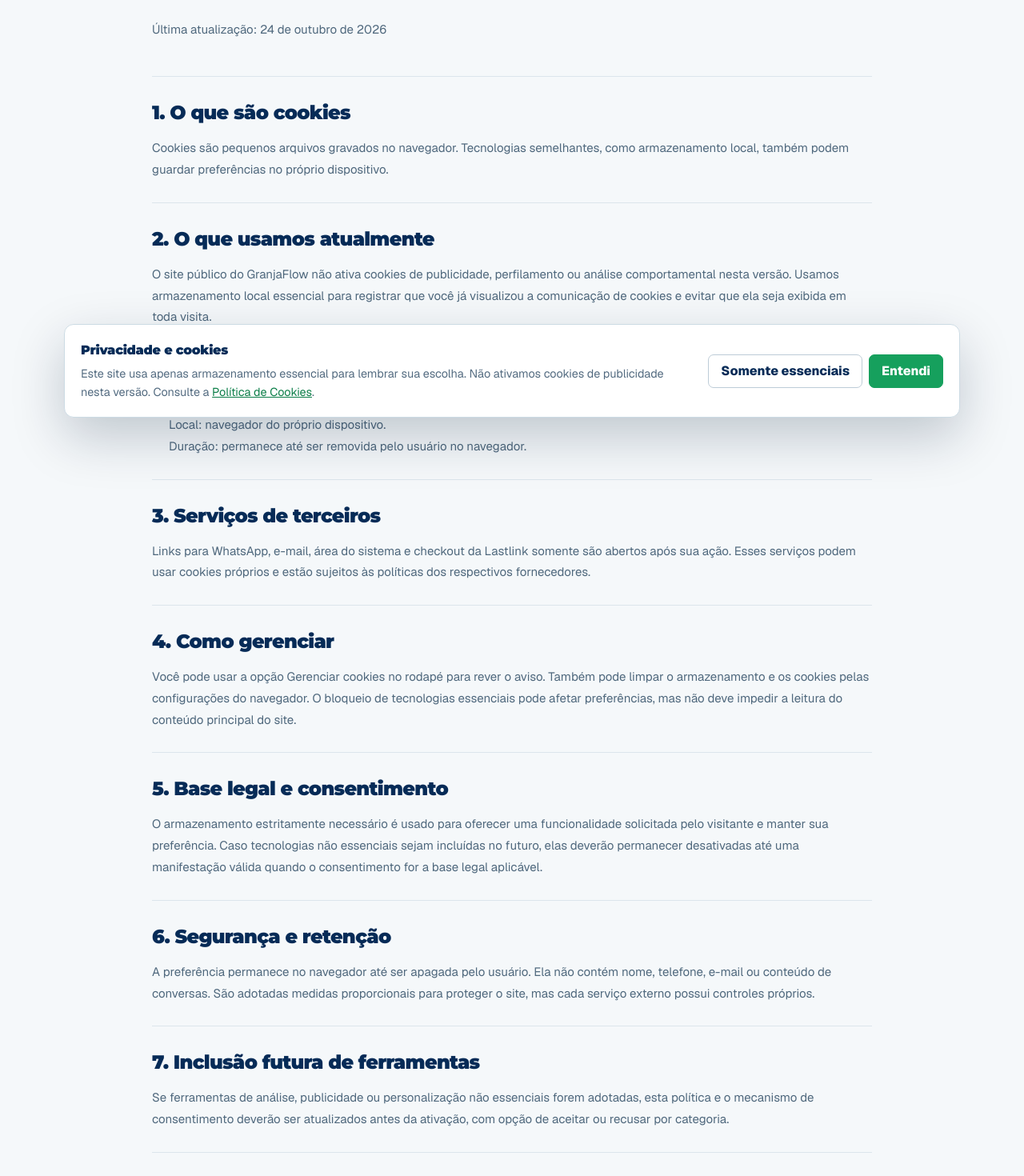
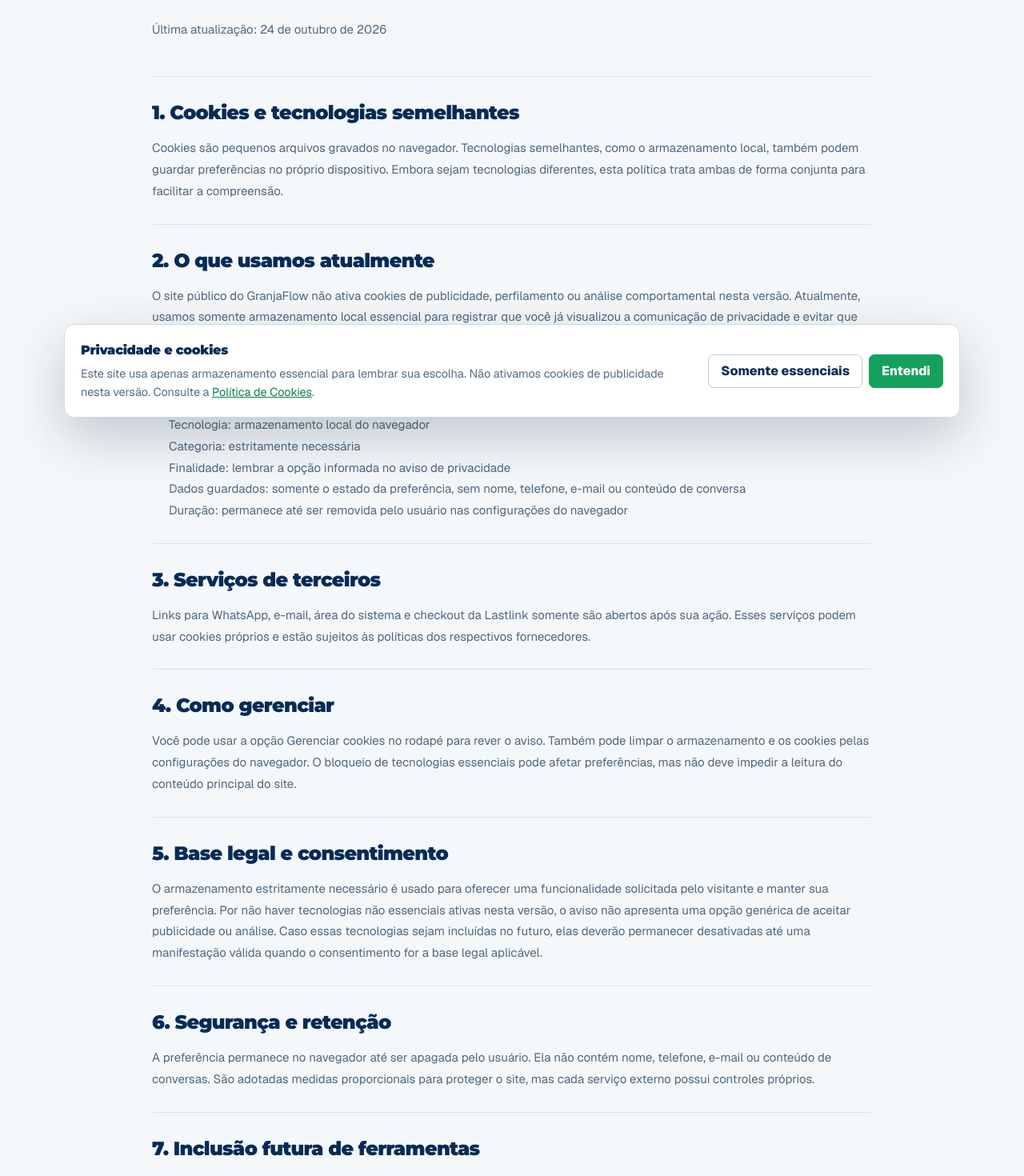
Before and after one commit to templodaslendas-gif/site-granjaflow, a Next.js app: page /cookies in a window 1280 px wide. Shown: the part 260-1730 px from the top of the page at 80% size. Built offline with nearby package versions, Linux system fonts and the light colour scheme; no server answers.

Commit message:
legal: atualiza política de cookies

```diff
--- a/app/cookies/page.tsx
+++ b/app/cookies/page.tsx
@@ -5,13 +5,13 @@ export const metadata: Metadata = { title: "Política de Cookies | GranjaFlow",
 
 export default function CookiesPage() {
   return <LegalLayout title="Política de Cookies" intro="Esta página descreve as tecnologias usadas para entregar o site e lembrar suas preferências de privacidade.">
-    <section><h2>1. O que são cookies</h2><p>Cookies são pequenos arquivos gravados no navegador. Tecnologias semelhantes, como armazenamento local, também podem guardar preferências no próprio dispositivo.</p></section>
-    <section><h2>2. O que usamos atualmente</h2><p>O site público do GranjaFlow não ativa cookies de publicidade, perfilamento ou análise comportamental nesta versão. Usamos armazenamento local essencial para registrar que você já visualizou a comunicação de cookies e evitar que ela seja exibida em toda visita.</p><h3>Preferência essencial</h3><ul><li>Nome: granjaflow-cookie-preference.</li><li>Finalidade: lembrar a opção informada no aviso de privacidade.</li><li>Local: navegador do próprio dispositivo.</li><li>Duração: permanece até ser removida pelo usuário no navegador.</li></ul></section>
+    <section><h2>1. Cookies e tecnologias semelhantes</h2><p>Cookies são pequenos arquivos gravados no navegador. Tecnologias semelhantes, como o armazenamento local, também podem guardar preferências no próprio dispositivo. Embora sejam tecnologias diferentes, esta política trata ambas de forma conjunta para facilitar a compreensão.</p></section>
+    <section><h2>2. O que usamos atualmente</h2><p>O site público do GranjaFlow não ativa cookies de publicidade, perfilamento ou análise comportamental nesta versão. Atualmente, usamos somente armazenamento local essencial para registrar que você já visualizou a comunicação de privacidade e evitar que ela seja exibida em toda visita.</p><h3>Preferência essencial</h3><ul><li>Nome: granjaflow-cookie-preference</li><li>Tecnologia: armazenamento local do navegador</li><li>Categoria: estritamente necessária</li><li>Finalidade: lembrar a opção informada no aviso de privacidade</li><li>Dados guardados: somente o estado da preferência, sem nome, telefone, e-mail ou conteúdo de conversa</li><li>Duração: permanece até ser removida pelo usuário nas configurações do navegador</li></ul></section>
     <section><h2>3. Serviços de terceiros</h2><p>Links para WhatsApp, e-mail, área do sistema e checkout da Lastlink somente são abertos após sua ação. Esses serviços podem usar cookies próprios e estão sujeitos às políticas dos respectivos fornecedores.</p></section>
     <section><h2>4. Como gerenciar</h2><p>Você pode usar a opção Gerenciar cookies no rodapé para rever o aviso. Também pode limpar o armazenamento e os cookies pelas configurações do navegador. O bloqueio de tecnologias essenciais pode afetar preferências, mas não deve impedir a leitura do conteúdo principal do site.</p></section>
-    <section><h2>5. Base legal e consentimento</h2><p>O armazenamento estritamente necessário é usado para oferecer uma funcionalidade solicitada pelo visitante e manter sua preferência. Caso tecnologias não essenciais sejam incluídas no futuro, elas deverão permanecer desativadas até uma manifestação válida quando o consentimento for a base legal aplicável.</p></section>
+    <section><h2>5. Base legal e consentimento</h2><p>O armazenamento estritamente necessário é usado para oferecer uma funcionalidade solicitada pelo visitante e manter sua preferência. Por não haver tecnologias não essenciais ativas nesta versão, o aviso não apresenta uma opção genérica de aceitar publicidade ou análise. Caso essas tecnologias sejam incluídas no futuro, elas deverão permanecer desativadas até uma manifestação válida quando o consentimento for a base legal aplicável.</p></section>
     <section><h2>6. Segurança e retenção</h2><p>A preferência permanece no navegador até ser apagada pelo usuário. Ela não contém nome, telefone, e-mail ou conteúdo de conversas. São adotadas medidas proporcionais para proteger o site, mas cada serviço externo possui controles próprios.</p></section>
-    <section><h2>7. Inclusão futura de ferramentas</h2><p>Se ferramentas de análise, publicidade ou personalização não essenciais forem adotadas, esta política e o mecanismo de consentimento deverão ser atualizados antes da ativação, com opção de aceitar ou recusar por categoria.</p></section>
+    <section><h2>7. Inclusão futura de ferramentas</h2><p>Se ferramentas de análise, publicidade ou personalização não essenciais forem adotadas, esta política e o mecanismo de consentimento deverão ser atualizados antes da ativação, com informação clara sobre fornecedor, finalidade e duração, além da opção de aceitar ou recusar por categoria quando exigido.</p></section>
     <section><h2>8. Alterações desta política</h2><p>Esta política poderá ser atualizada quando houver mudanças técnicas, legais ou operacionais. A data da versão vigente permanece indicada no início da página.</p></section>
     <section><h2>9. Contato</h2><p>Dúvidas sobre cookies e privacidade podem ser encaminhadas para <a href="mailto:contato@granjaflow.com.br">contato@granjaflow.com.br</a>.</p></section>
   </LegalLayout>;
```
